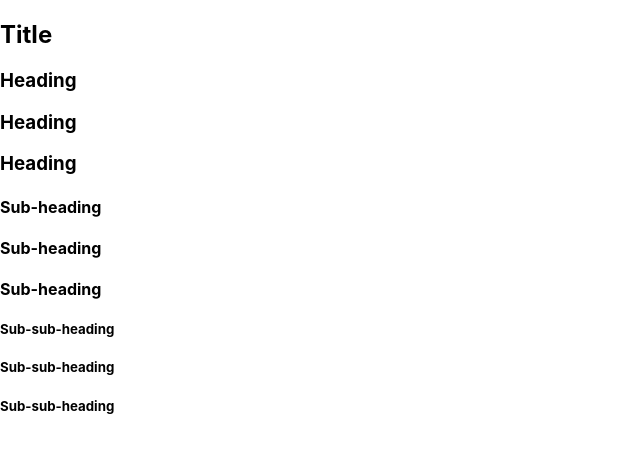
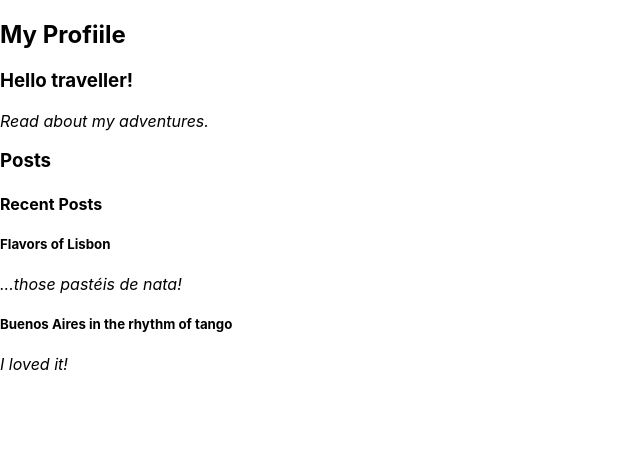
Before and after one commit to Gethol/react-fundamentals, a React (Create React App) app: page / in a window 1280 px wide. Shown: the top 452 px of the page, without its empty margins (0-640 px from the left). Built offline with nearby package versions, Linux system fonts and the light colour scheme.

Commit message:
feat: context passes through intermediate components

```diff
--- a/src/App.js
+++ b/src/App.js
@@ -2,12 +2,13 @@ import logo from './logo.svg';
 import './App.css';
 import MyApp from './components/MyApp.tsx';
 import Page from './components/Page.tsx';
+import ProfilePage from './components/ProfilePage.jsx';
 
 function App() {
   return (
-    <Page />
+    // <Page />
     // {/* <MyApp /> */}
-
+    <ProfilePage/>
     );
 }
 
--- /dev/null
+++ b/src/components/ProfilePage.jsx
@@ -0,0 +1,53 @@
+import Heading from "./Heading.jsx";
+import Section from "./Section.jsx";
+import React from "react";
+
+export default function ProfilePage(){
+    return(
+        <Section>
+            <Heading>My Profiile</Heading>
+            <Post
+        title="Hello traveller!"
+        body="Read about my adventures."
+      />
+      <AllPosts />
+        </Section>
+    );
+}
+
+function AllPosts(){
+    return(
+        <Section>
+            <Heading>Posts</Heading>
+            <RecentPosts />
+        </Section>
+    );
+}
+
+function RecentPosts(){
+    return(
+        <Section>
+            <Heading>Recent Posts</Heading>
+            <Post
+            title="Flavors of Lisbon"
+            body="...those pastéis de nata!"
+            />
+            <Post
+            title="Buenos Aires in the rhythm of tango"
+            body="I loved it!"
+            />
+        </Section>
+    );
+}
+
+
+function Post({title, body}){
+    return(
+        <Section isFancy= {true}>
+            <Heading>
+                {title}
+            </Heading>
+            <p><i>{body}</i></p>
+        </Section>
+    );
+}
```
